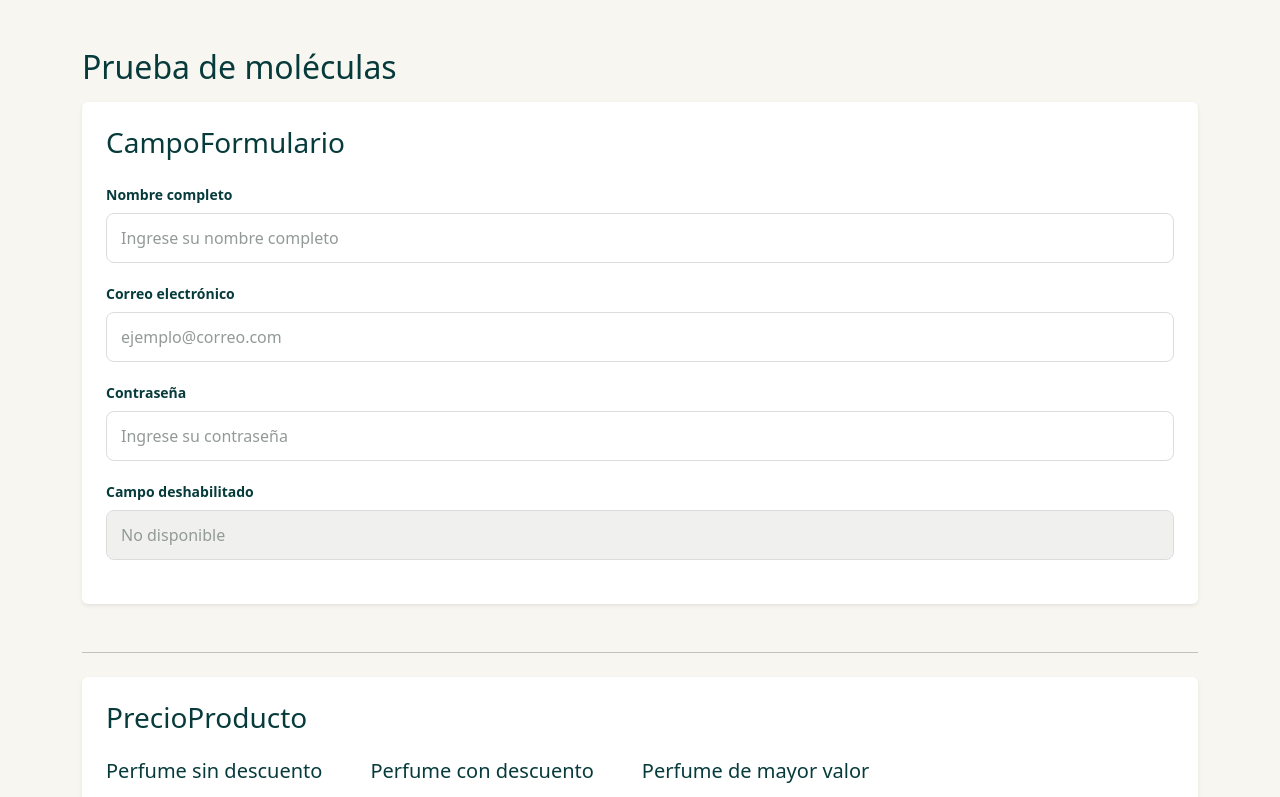
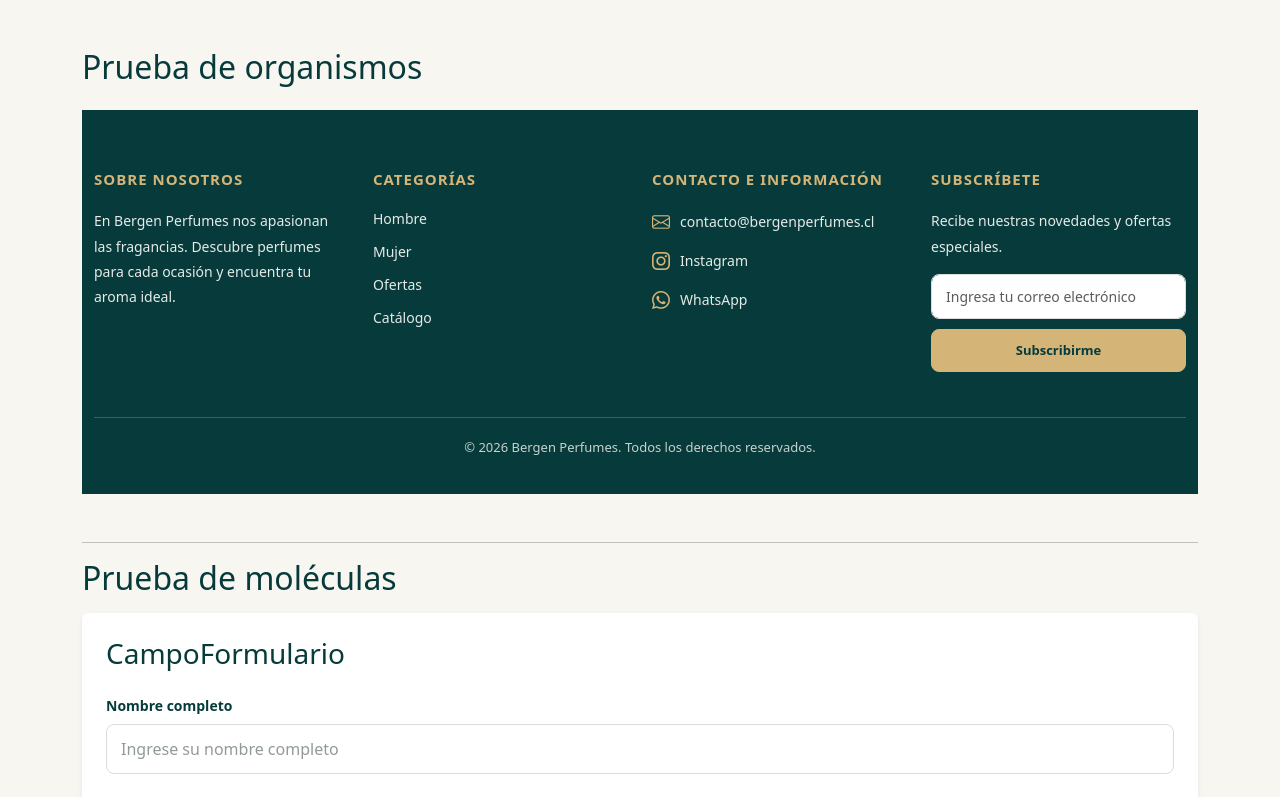
Before and after one commit to francfernandeza-alt/bergen-perfumes-react, a React (Vite) app: page / in a window 1280 px wide. Shown: the top 797 px of the page. Built offline with nearby package versions, Linux system fonts and the light colour scheme.

Commit message:
Crear organismo footer con estilos Bootstrap y personalizados propios

```diff
--- a/src/App.jsx
+++ b/src/App.jsx
@@ -16,11 +16,23 @@
 import { useState } from "react";
 import ControlCantidad from "./components/molecules/ControlCantidad";
 import Buscador from "./components/molecules/Buscador";
+import Footer from "./components/organisms/Footer";
 
 function App() {
   const [cantidadPrueba, setCantidadPrueba] = useState(1);
   return (
     <div className="container mt-5">
+
+      {/* PRUEBA DE ORGANISMOS */}
+      <section className="mb-5">
+
+        <h2 className="mb-4">Prueba de organismos</h2>
+
+        <Footer />
+
+      </section>
+
+      <hr />
 
       {/* PRUEBA DE MOLÉCULAS */}
       <section className="mb-5">
--- /dev/null
+++ b/src/components/organisms/Footer.jsx
@@ -0,0 +1,123 @@
+import Texto from "../atoms/Texto";
+import Enlace from "../atoms/Enlace";
+import EnlaceIcono from "../molecules/EnlaceIcono";
+import Subscripcion from "../molecules/Subscripcion";
+
+import "../../styles/organisms/Footer.css";
+
+function Footer() {
+
+    const manejarSubscripcion = (correo) => {
+        alert(`Gracias por subscribirte: ${correo}`);
+    };
+
+    return (
+        <footer className="footer-bergen">
+            <div className="container">
+
+                <div className="row g-4">
+
+                    <div className="col-12 col-md-6 col-lg-3">
+                        <Texto
+                            etiqueta="h3"
+                            contenido="SOBRE NOSOTROS"
+                            className="footer-titulo"
+                        />
+
+                        <Texto
+                            contenido="En Bergen Perfumes nos apasionan las fragancias. Descubre perfumes para cada ocasión y encuentra tu aroma ideal."
+                            className="footer-descripcion"
+                        />
+                    </div>
+
+                    <div className="col-12 col-md-6 col-lg-3">
+                        <Texto
+                            etiqueta="h3"
+                            contenido="CATEGORÍAS"
+                            className="footer-titulo"
+                        />
+
+                        <div className="footer-enlaces">
+                            <Enlace
+                                texto="Hombre"
+                                href="/categorias/hombre"
+                            />
+
+                            <Enlace
+                                texto="Mujer"
+                                href="/categorias/mujer"
+                            />
+
+                            <Enlace
+                                texto="Ofertas"
+                                href="/ofertas"
+                            />
+
+                            <Enlace
+                                texto="Catálogo"
+                                href="/catalogo"
+                            />
+                        </div>
+                    </div>
+
+                    <div className="col-12 col-md-6 col-lg-3">
+                        <Texto
+                            etiqueta="h3"
+                            contenido="CONTACTO E INFORMACIÓN"
+                            className="footer-titulo"
+                        />
+
+                        <div className="footer-enlaces">
+                            <EnlaceIcono
+                                texto="contacto@bergenperfumes.cl"
+                                icono="envelope"
+                                href="mailto:contacto@bergenperfumes.cl"
+                            />
+
+                            <EnlaceIcono
+                                texto="Instagram"
+                                icono="instagram"
+                                href="https://www.instagram.com/bergenperfumes_chile?mdxt=c2RhZWs4Mnk4cnhm"
+                                target="_blank"
+                            />
+
+                            <EnlaceIcono
+                                texto="WhatsApp"
+                                icono="whatsapp"
+                                href="https://wa.me/"
+                                target="_blank"
+                            />
+                        </div>
+                    </div>
+
+                    <div className="col-12 col-md-6 col-lg-3">
+                        <Texto
+                            etiqueta="h3"
+                            contenido="SUBSCRÍBETE"
+                            className="footer-titulo"
+                        />
+
+                        <Texto
+                            contenido="Recibe nuestras novedades y ofertas especiales."
+                            className="footer-descripcion"
+                        />
+
+                        <Subscripcion
+                            onSubscribir={manejarSubscripcion}
+                        />
+                    </div>
+
+                </div>
+
+                <div className="footer-inferior">
+                    <Texto
+                        contenido={`© ${new Date().getFullYear()} Bergen Perfumes. Todos los derechos reservados.`}
+                    />
+                </div>
+
+            </div>
+        </footer>
+    );
+}
+
+export default Footer;
--- /dev/null
+++ b/src/styles/organisms/Footer.css
@@ -0,0 +1,85 @@
+.footer-bergen {
+    background-color: var(--bergen-dark);
+    color: #e5eae7;
+    padding: 60px 0 20px;
+}
+
+.footer-bergen .footer-titulo {
+    color: var(--bergen-gold);
+    font-size: 15px;
+    font-weight: 700;
+    letter-spacing: 1px;
+    margin-bottom: 20px;
+}
+
+.footer-bergen .footer-descripcion {
+    color: #e5eae7;
+    font-size: 14px;
+    line-height: 1.8;
+    margin-bottom: 15px;
+}
+
+.footer-bergen .footer-enlaces {
+    display: flex;
+    flex-direction: column;
+    align-items: flex-start;
+    gap: 12px;
+}
+
+.footer-bergen .footer-enlaces > a {
+    color: #e5eae7;
+    text-decoration: none;
+    font-size: 14px;
+    transition: color 0.3s ease;
+}
+
+.footer-bergen .footer-enlaces > a:hover {
+    color: var(--bergen-gold);
+}
+
+.footer-bergen .enlace-icono {
+    color: #e5eae7;
+}
+
+.footer-bergen .enlace-icono i {
+    color: var(--bergen-gold);
+}
+
+.footer-bergen .enlace-icono:hover,
+.footer-bergen .enlace-icono:hover i {
+    color: #ffffff;
+}
+
+.footer-bergen .subscripcion {
+    flex-direction: column;
+}
+
+.footer-bergen .subscripcion .btn {
+    width: 100%;
+}
+
+.footer-bergen .footer-inferior {
+    margin-top: 45px;
+    padding-top: 20px;
+    border-top: 1px solid rgba(255, 255, 255, 0.2);
+    text-align: center;
+}
+
+.footer-bergen .footer-inferior p {
+    color: #c7d2cd;
+    font-size: 13px;
+}
+
+@media (max-width: 767px) {
+    .footer-bergen {
+        padding: 40px 0 20px;
+    }
+
+    .footer-bergen .footer-titulo {
+        margin-bottom: 15px;
+    }
+
+    .footer-bergen .footer-inferior {
+        margin-top: 30px;
+    }
+}
```
